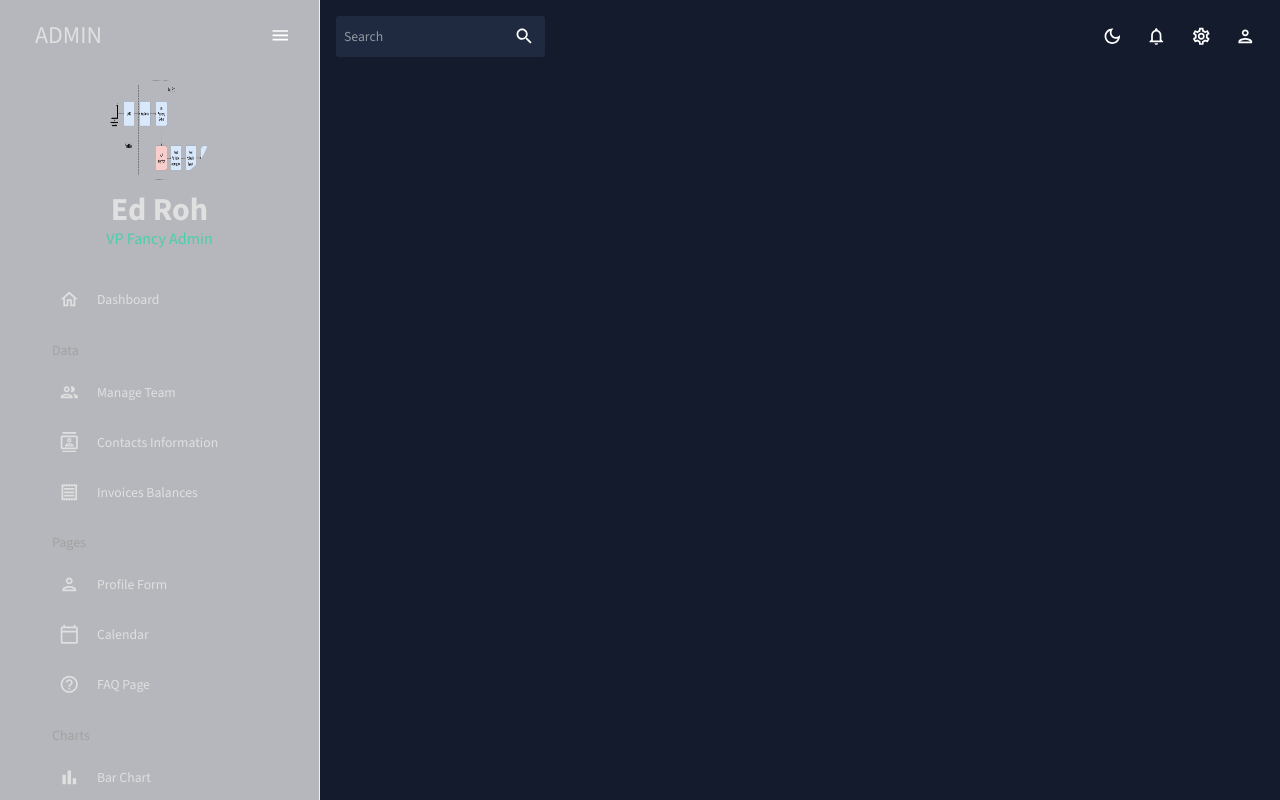
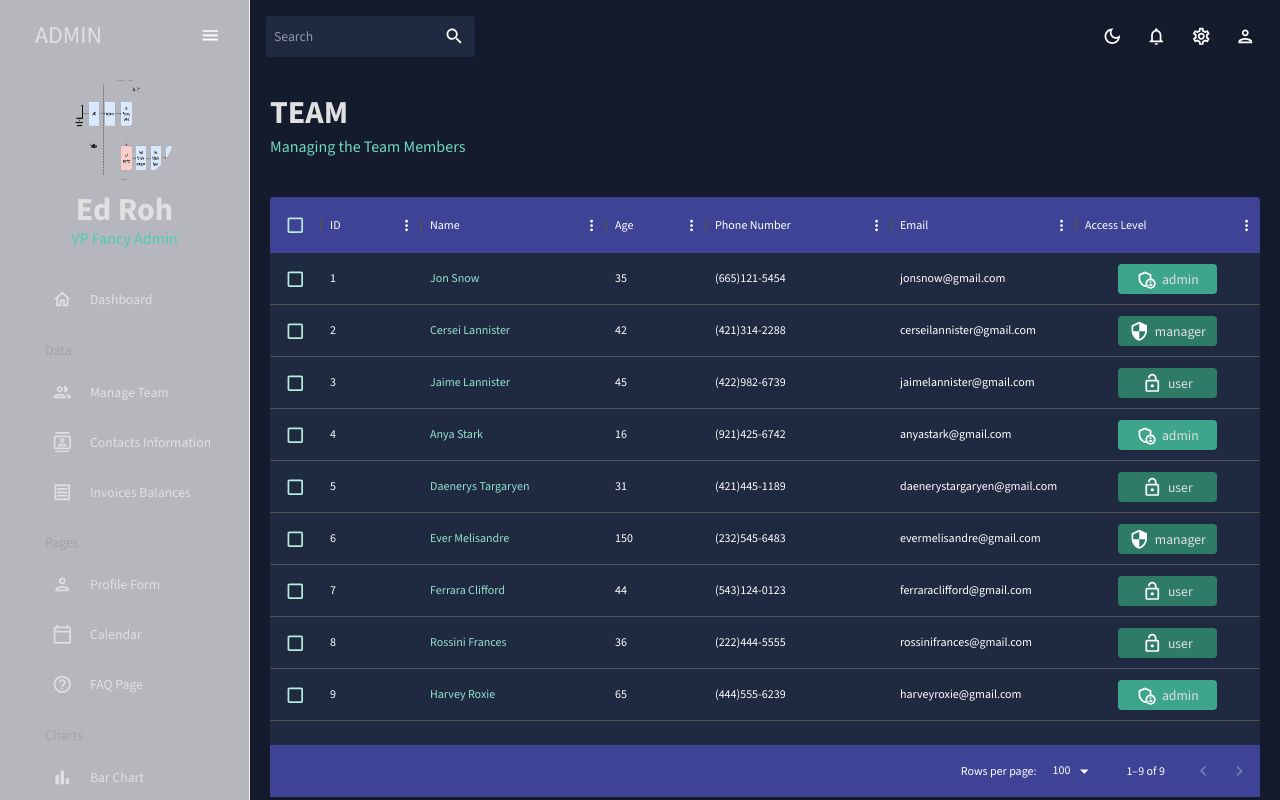
Before and after one commit to nhatmn2/CPSC597_Project, a React (Create React App) app in the folder client/cpsc597-project/: page /team in a window 1280 px wide. Shown: the top 800 px of the page. Built offline with nearby package versions, Linux system fonts and the light colour scheme.

Commit message:
adding team and contacts

```diff
--- a/client/cpsc597-project/src/App.js
+++ b/client/cpsc597-project/src/App.js
@@ -1,11 +1,11 @@
 import { useState } from "react";
-import { Routes } from "react-router-dom";
+import { Routes, Route } from "react-router-dom";
 import Topbar from "./scenes/global/Topbar";
-import CustomSidebar from "./scenes/global/Sidebar";
-//import Dashboard from "./scenes/dashboard";
+import Sidebar from "./scenes/global/Sidebar";
+import Dashboard from "./scenes/dashboard";
 import { CssBaseline, ThemeProvider } from "@mui/material";
 import { ColorModeContext, useMode } from "./theme";
-//import Team from "./scenes/team";
+import Team from "./scenes/team";
 //import FAQ from "./scenes/faq";
 //import Dataset from "./scenes/dataset";
 //import ContentCheck from "./scenes/contentcheck";
@@ -21,19 +21,13 @@ function App() {
     <ThemeProvider theme={theme}>
       <CssBaseline />
       <div className = 'app'>
-        <CustomSidebar isSidebar={isSidebar}/>
+        <Sidebar isSidebar={isSidebar}/>
         <main className='content'>
           <Topbar setIsSidebar={setIsSidebar}/>
           {/* Routing all the pages */}
           <Routes>
-            {/*<Route path="/" element={<Dashboard/>} />*/}
-            {/*<Route path="/contact" element={<Contacts/>} />*/}
-            {/*<Route path="/team" element={<Team />} />
-            <Route path="/dataset" element={<Dataset/>} />
-            <Route path="/contentcheck" element={<ContentCheck/>} />
-            <Route path="/domaincheck" element={<DomainCheck/>} />
-            <Route path="/faq" element={<FAQ/>} />
-            <Route path="/calendar" element={<Calendar/>}/>*/}
+            <Route path="/" element={<Dashboard/>} />
+            <Route path="/team" element={<Team/>}/>
           </Routes>
         </main>
       </div>
--- /dev/null
+++ b/client/cpsc597-project/src/components/Header.jsx
@@ -0,0 +1,13 @@
+import { Typography, Box, useTheme } from "@mui/material";
+import { tokens } from "../theme";
+
+const Header = ({ title, subtitle }) => {
+    const theme = useTheme()
+    const colors = tokens(theme.palette.mode);
+    return <Box mb="30px">
+        <Typography variant="h2" color={colors.grey[100]} fontWeight="bold" sx={{ mb: "5px"}}>  {title} </Typography> {/* title of the page */}
+        <Typography variant="h5" color={colors.greenAccent[400]}>{subtitle}</Typography> {/* this is the 2nd line of the title */}
+    </Box>
+}
+
+export default Header;
--- /dev/null
+++ b/client/cpsc597-project/src/scenes/dashboard/index.jsx
@@ -0,0 +1,13 @@
+import {Box} from "@mui/material";
+import Header from "../../components/Header";
+const Dashboard = () => {
+    return(
+        <Box m="20px">
+            <Box display="flex" justifyContent="space-between" alignItems="center">
+                <Header title="DASHBOARD" subtitle="Welcome to CPSC597-final project"/>
+            </Box>
+        </Box>
+    )
+}
+
+export default Dashboard;
--- a/client/cpsc597-project/src/scenes/global/Sidebar.jsx
+++ b/client/cpsc597-project/src/scenes/global/Sidebar.jsx
@@ -30,7 +30,7 @@ const Item = ({ title, to, icon, selected, setSelected }) => {
         icon={icon}
       >
         <Typography>{title}</Typography>
-        <Link to={to} />
+        <Link to= {to} />
       </MenuItem>
     );
   };
@@ -42,7 +42,26 @@ const Sidebar = () => {
     const [isCollapsed, setIsCollapsed] = useState(false);
     const [selected, setSelected] = useState("Dashboard");
     return (
-        <ProSidebar collapsed={isCollapsed} width="25%">
+      <Box
+      sx={{
+        "& .pro-sidebar-inner": {
+          background: `${colors.primary[400]} !important`,
+        },
+        "& .pro-icon-wrapper": {
+          backgroundColor: "transparent !important",
+        },
+        "& .pro-inner-item": {
+          padding: "5px 35px 5px 20px !important",
+        },
+        "& .pro-inner-item:hover": {
+          color: "#868dfb !important",
+        },
+        "& .pro-menu-item.active": {
+          color: "#6870fa !important",
+        },
+      }}
+    >
+        <ProSidebar collapsed={isCollapsed}>
         <Menu iconShape="square">
           {/* LOGO AND MENU ICON */}
             <MenuItem onClick={() => setIsCollapsed(!isCollapsed)} icon={isCollapsed ? <MenuOutlinedIcon /> : undefined}
@@ -193,6 +212,7 @@ const Sidebar = () => {
           </Box>
         </Menu>
       </ProSidebar>
+    </Box>
     )
 }
 
--- /dev/null
+++ b/client/cpsc597-project/src/scenes/team/index.jsx
@@ -0,0 +1,82 @@
+import {Box, Typography, useTheme } from "@mui/material"
+import { DataGrid } from '@mui/x-data-grid';
+import { tokens } from "../../theme";
+import { mockDataTeam } from "../../data/mockData";
+import AdminPanelSettingsOutlinedIcon from "@mui/icons-material/AdminPanelSettingsOutlined";
+import LockOpenOutlinedIcon from "@mui/icons-material/LockOpenOutlined";
+import SecurityOutlinedIcon from "@mui/icons-material/SecurityOutlined";
+import Header from "../../components/Header";
+
+const Team = () => {
+    const theme = useTheme();
+    const colors = tokens(theme.palette.mode);
+
+    const columns = [
+        {field: "id", headerName: "ID"},
+        {field:"name", headerName:"Name", flex: 1, cellClassName: "name-column--cell"},
+        {field:"age", headerName:"Age", type: "number", headerAlign: "left", align:"left"},
+        {field:"phone", headerName: "Phone Number", flex: 1},
+        {field:"email", headerName: "Email", flex: 1},
+        {field:"access",
+            headerName: "Access Level",
+            flex: 1,
+            renderCell: ({ row: {access}} ) => { return (
+                                                        <Box width="60%"
+                                                            m= "0 auto"
+                                                            p="5px"
+                                                            display = "flex"
+                                                            justifyContent="Center"
+                                                            backgroundColor={
+                                                                access === "admin"
+                                                                ? colors.greenAccent[600]
+                                                                : colors.greenAccent[700]
+                                                            }
+                                                            borderRadius="4px">
+                                                                {access === "admin" && <AdminPanelSettingsOutlinedIcon/>}
+                                                                {access === "manager" && <SecurityOutlinedIcon/>}
+                                                                {access === "user" && <LockOpenOutlinedIcon/>}
+                                                                <Typography color = {colors.grey[100]} sx={{ ml: "5px"}}>
+                                                                    {access}
+                                                                </Typography>
+
+                                                    </Box>)}}
+    ]
+    return (
+        <Box m="20px">
+            <Header title="TEAM" subtitle="Managing the Team Members" />
+        <Box
+            m="40px 0 0 0"
+            height="75vh"
+            sx={{
+                "& .MuiDataGrid-root": {
+                    border: "none",
+                },
+                "& .MuiDataGrid-cell": {
+                    borderBottom: "none",
+                },
+                "& .name-column--cell": {
+                    color: colors.greenAccent[300],
+                },
+                "& .MuiDataGrid-columnHeaders": {
+                    backgroundColor: colors.blueAccent[700],
+                    borderBottom: "none",
+                },
+                "& .MuiDataGrid-virtualScroller": {
+                    backgroundColor: colors.primary[400],
+                },
+                "& .MuiDataGrid-footerContainer": {
+                    borderTop: "none",
+                    backgroundColor: colors.blueAccent[700],
+                },
+                "& .MuiCheckbox-root": {
+                    color: `${colors.greenAccent[200]} !important`,
+                },
+        }}
+    >
+            <DataGrid checkboxSelection rows={mockDataTeam} columns={columns} />
+        </Box>
+    </Box>
+    )
+}
+
+export default Team;
```
Also changed, not shown: client/cpsc597-project/src/scenes/contacts/index.jsx (added, +80 -0 lines), client/cpsc597-project/src/scenes/dashboard/index.js (deleted, +0 -10 lines).
